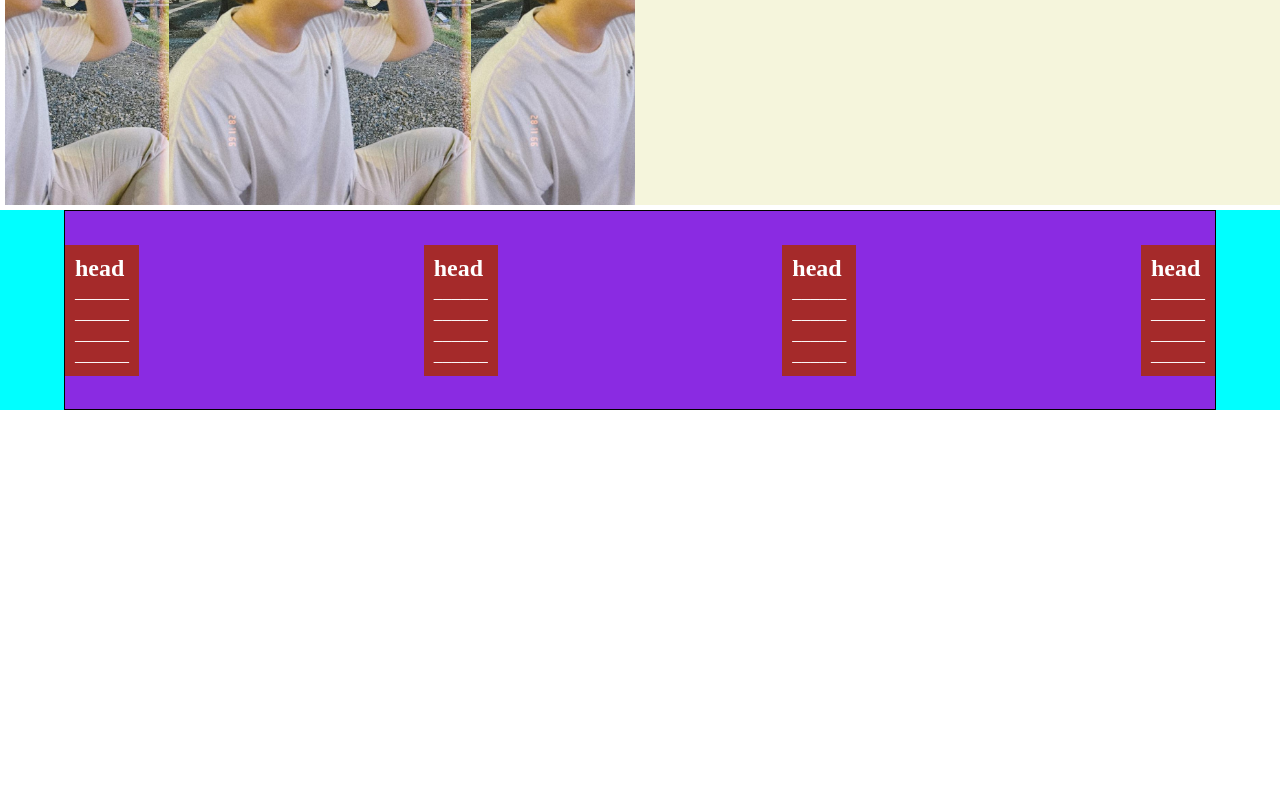
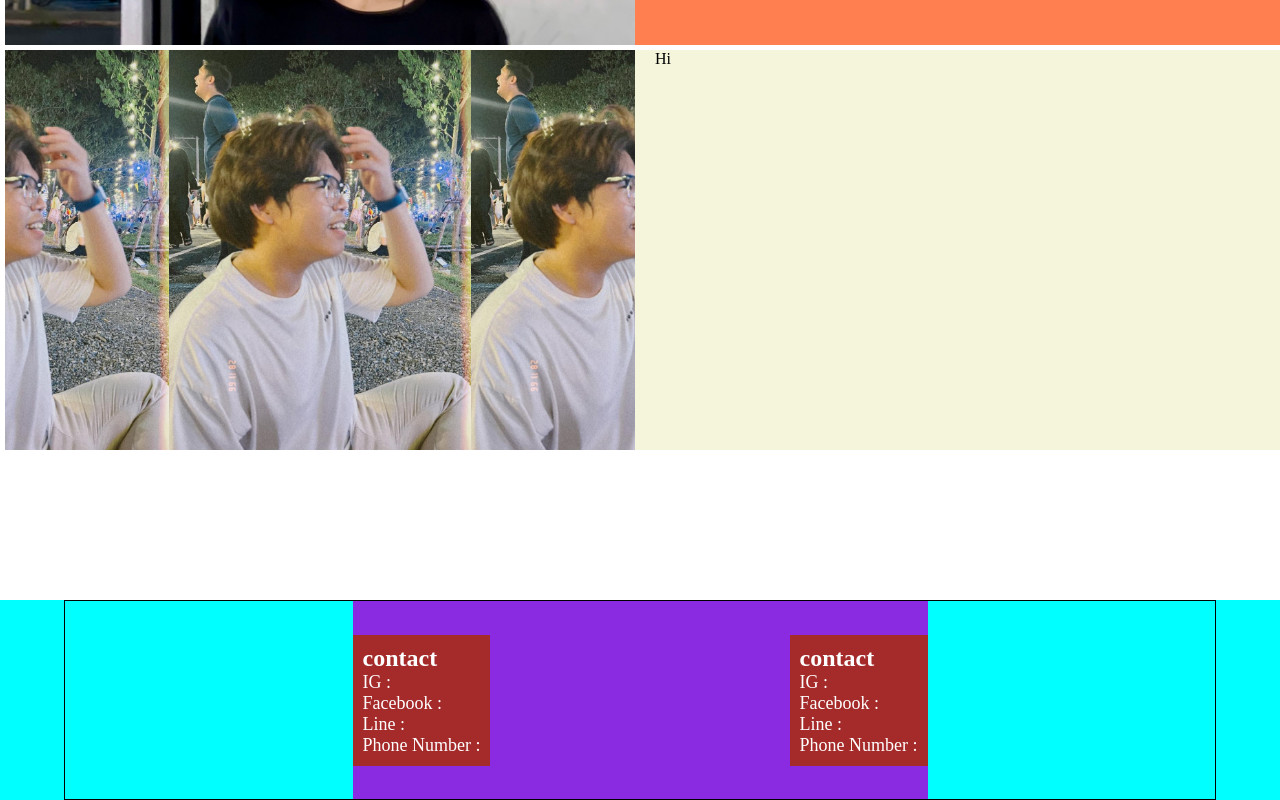
Before and after one commit to plakaow/CS100-Project-13, a plain HTML site: page index.html in a window 1280 px wide. Shown: the part 1250-2050 px from the top of the page. Before the commit the page ends 1660 px from the top, so only its background shows below. Drawn offline with Linux system fonts and the light colour scheme.

Commit message:
pk saved

```diff
--- a/homepage.css
+++ b/homepage.css
@@ -43,9 +43,10 @@ ul li{
     background-image: url('img/test_img.jpg');
     background-size: cover;
     background-position: 0;
-    height: 565px;
+    height: 745px;
     display: flex;
     flex-direction: row;
+    margin-bottom: 150px;
 }
 
 .left_side{
@@ -91,6 +92,7 @@ footer{
     display: flex;
     justify-content: center;
     align-items: center;
+    margin-top: 150px;
 }
 .main_footer_box{
     width: 90%;
@@ -101,7 +103,7 @@ footer{
     align-items: center;
 }
 .mini_footer_box{
-    width: 100%;
+    width: 50%;
     height: 100%;
     background-color: blueviolet;
     display: flex;
--- a/index.html
+++ b/index.html
@@ -9,6 +9,7 @@
 <body>
 
     <!--header navbar-->
+    <!--
     <nav>
         <div class="nav_bar">
             <div class="logo">
@@ -26,6 +27,7 @@
         </div>
     </nav>
 
+    -->
     <!--content-->
     <div class="main_content">
 
@@ -65,32 +67,18 @@
         <div class="main_footer_box">
             <div class="mini_footer_box">
                 <div class="footer_content">
-                    <h1>head</h1>
-                    <p>______</p>
-                    <p>______</p>
-                    <p>______</p>
-                    <p>______</p>
+                    <h1>contact</h1>
+                    <p>IG : </p>
+                    <p>Facebook : </p>
+                    <p>Line : </p>
+                    <p>Phone Number :</p>
                 </div>
                 <div class="footer_content">
-                    <h1>head</h1>
-                    <p>______</p>
-                    <p>______</p>
-                    <p>______</p>
-                    <p>______</p>
-                </div>
-                <div class="footer_content">
-                    <h1>head</h1>
-                    <p>______</p>
-                    <p>______</p>
-                    <p>______</p>
-                    <p>______</p>
-                </div>
-                <div class="footer_content">
-                    <h1>head</h1>
-                    <p>______</p>
-                    <p>______</p>
-                    <p>______</p>
-                    <p>______</p>
+                    <h1>contact</h1>
+                    <p>IG :</p>
+                    <p>Facebook :</p>
+                    <p>Line :</p>
+                    <p>Phone Number :</p>
                 </div>
             </div>
         </div>
```
